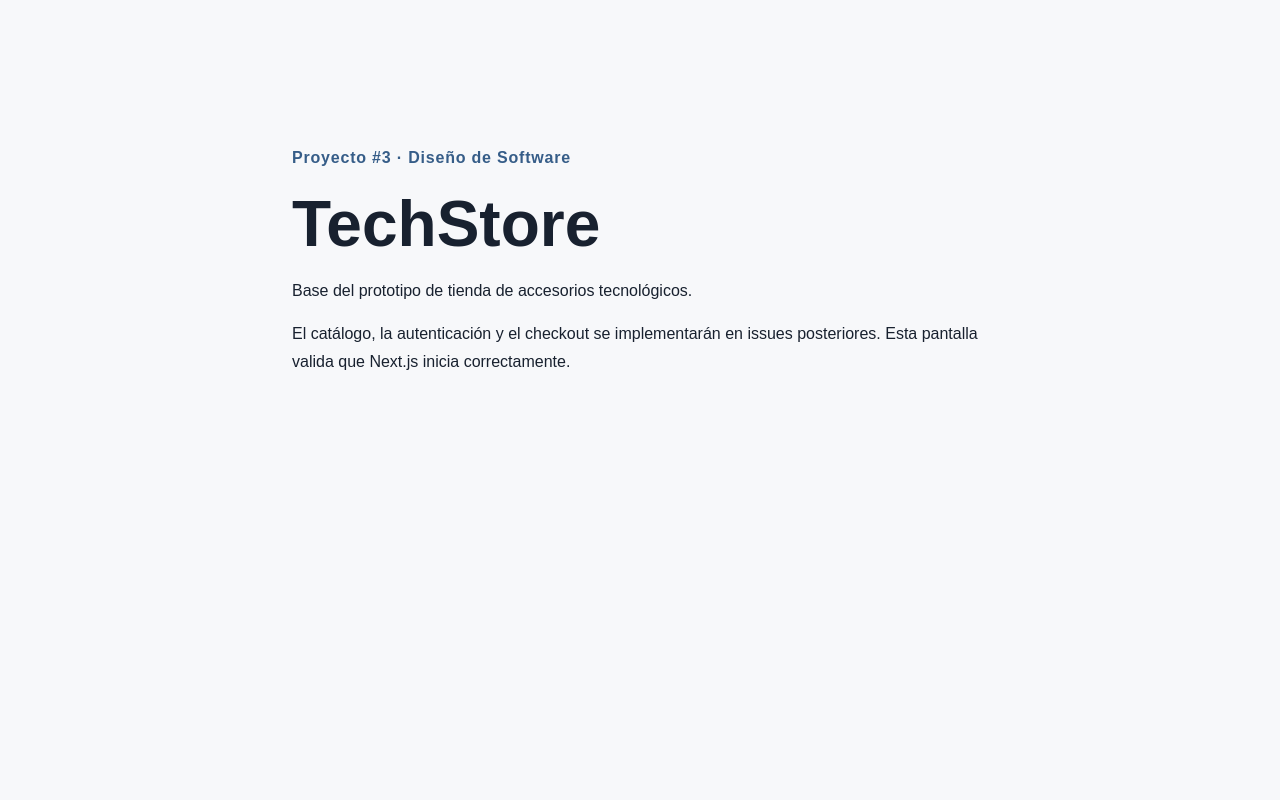
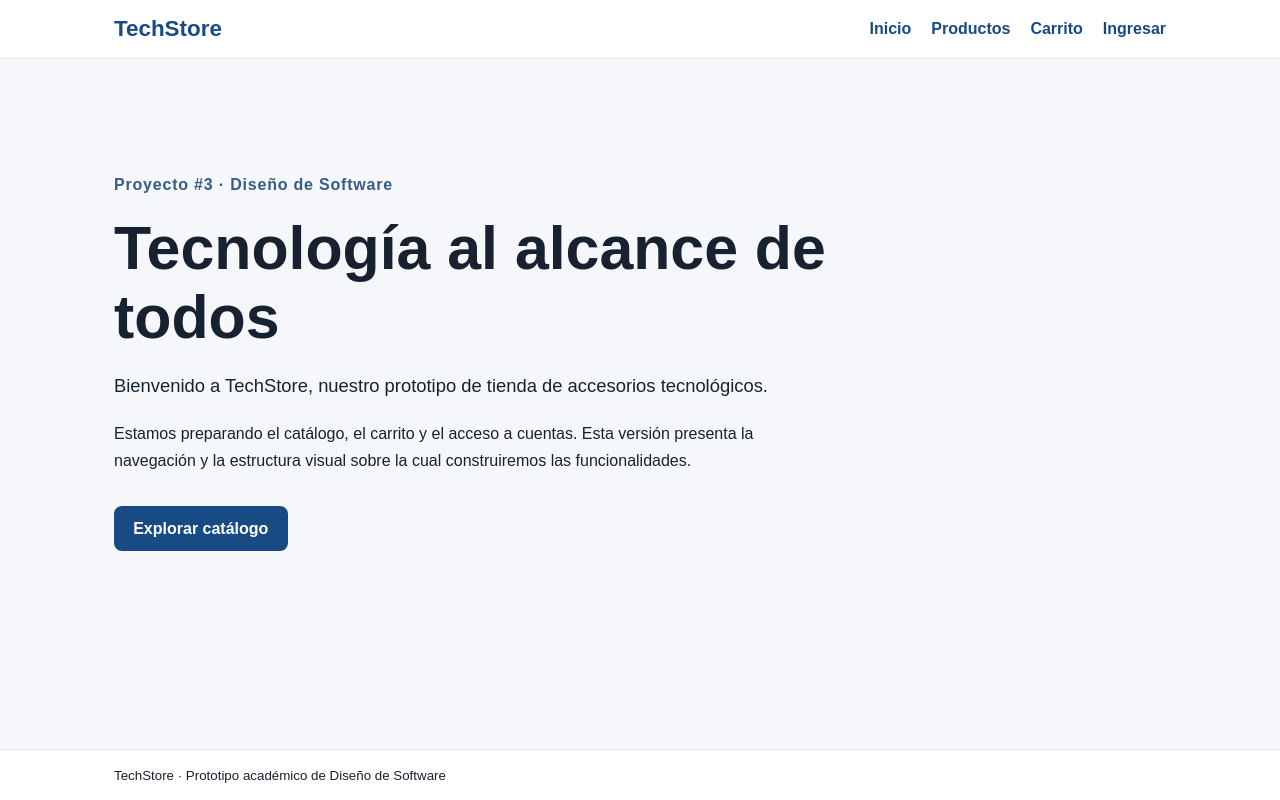
Before and after one commit to Geovanni-Gonzalez/eCommerce-TechStore, a Next.js app in the folder apps/web/: page / in a window 1280 px wide. Built offline with nearby package versions, Linux system fonts and the light colour scheme.

Commit message:
feat(web): completar layout, navegación y ESLint (BKL-009) (#76)
Añade layout, rutas base, cliente HTTP, lint y lockfile validado.

Closes #9

```diff
--- a/apps/web/src/app/globals.css
+++ b/apps/web/src/app/globals.css
@@ -1,7 +1,80 @@
+:root {
+  color-scheme: light;
+  --color-bg: #f5f7fb;
+  --color-text: #18212f;
+  --color-primary: #184b83;
+  --color-border: #dce3eb;
+}
 * { box-sizing: border-box; }
 html { font-family: Arial, Helvetica, sans-serif; }
-body { margin: 0; background: #f7f8fa; color: #18212f; }
-.container { max-width: 760px; margin: 12vh auto; padding: 2rem; }
-h1 { font-size: clamp(2.5rem, 7vw, 4rem); margin: 0.5rem 0 1rem; }
+body {
+  display: flex;
+  min-height: 100vh;
+  flex-direction: column;
+  margin: 0;
+  background: var(--color-bg);
+  color: var(--color-text);
+}
+a { color: var(--color-primary); }
+a:focus-visible, button:focus-visible {
+  outline: 3px solid #d87018;
+  outline-offset: 4px;
+}
+.site-header { background: #fff; border-bottom: 1px solid var(--color-border); }
+.site-header__inner {
+  max-width: 1100px;
+  margin: 0 auto;
+  padding: 1rem 1.5rem;
+  display: flex;
+  align-items: center;
+  justify-content: space-between;
+  gap: 1.5rem;
+  flex-wrap: wrap;
+}
+.brand { font-size: 1.4rem; font-weight: 800; text-decoration: none; }
+.nav-list { display: flex; gap: 1.25rem; flex-wrap: wrap; margin: 0; padding: 0; list-style: none; }
+.nav-list a { text-decoration: none; font-weight: 600; }
+.nav-list a:hover { text-decoration: underline; }
+.container { width: 100%; max-width: 1100px; margin: 0 auto; padding: 2rem 1.5rem; }
+main.container { flex: 1; }
+.hero { max-width: 720px; padding: clamp(1rem, 6vw, 4rem) 0; }
+h1 { font-size: clamp(2.2rem, 5.5vw, 3.8rem); line-height: 1.13; margin: .55rem 0 1rem; }
+h2 { font-size: clamp(1.5rem, 3vw, 2rem); }
 p { line-height: 1.7; }
-.eyebrow { color: #365d88; font-weight: 700; letter-spacing: 0.05em; }
+.lead { font-size: 1.15rem; }
+.eyebrow { color: #365d88; font-weight: 700; letter-spacing: .05em; }
+.button-link {
+  display: inline-block;
+  margin-top: 1rem;
+  background: var(--color-primary);
+  color: white;
+  border-radius: .5rem;
+  padding: .85rem 1.2rem;
+  font-weight: 700;
+  text-decoration: none;
+}
+.button-link:hover { background: #11365e; }
+.site-footer { background: #fff; border-top: 1px solid var(--color-border); }
+.site-footer .container { padding-top: 1rem; padding-bottom: 1rem; }
+.skip-link {
+  position: absolute;
+  top: -100px;
+  left: 1rem;
+  z-index: 100;
+  padding: .6rem 1rem;
+  background: #fff;
+  border: 2px solid var(--color-primary);
+}
+.skip-link:focus { top: 1rem; }
+.notice {
+  border: 1px solid var(--color-border);
+  border-radius: .75rem;
+  background: #fff;
+  padding: 1.5rem;
+  max-width: 680px;
+}
+@media (max-width: 550px) {
+  .site-header__inner { align-items: flex-start; }
+  .nav-list { gap: .8rem; }
+  .container { padding: 1.5rem 1rem; }
+}
--- a/apps/web/src/app/layout.tsx
+++ b/apps/web/src/app/layout.tsx
@@ -1,4 +1,5 @@
 import type { Metadata } from "next";
+import Link from "next/link";
 import "./globals.css";
 
 export const metadata: Metadata = {
@@ -6,12 +7,47 @@ export const metadata: Metadata = {
   description: "Prototipo académico de e-commerce de accesorios tecnológicos",
 };
 
+const navigation = [
+  { href: "/", label: "Inicio" },
+  { href: "/productos", label: "Productos" },
+  { href: "/carrito", label: "Carrito" },
+  { href: "/login", label: "Ingresar" },
+] as const;
+
 export default function RootLayout({
   children,
 }: Readonly<{ children: React.ReactNode }>) {
   return (
     <html lang="es">
-      <body>{children}</body>
+      <body>
+        <a className="skip-link" href="#contenido">
+          Saltar al contenido
+        </a>
+        <header className="site-header">
+          <div className="site-header__inner">
+            <Link className="brand" href="/" aria-label="TechStore, ir al inicio">
+              TechStore
+            </Link>
+            <nav aria-label="Navegación principal">
+              <ul className="nav-list">
+                {navigation.map(({ href, label }) => (
+                  <li key={href}>
+                    <Link href={href}>{label}</Link>
+                  </li>
+                ))}
+              </ul>
+            </nav>
+          </div>
+        </header>
+        <main id="contenido" className="container">
+          {children}
+        </main>
+        <footer className="site-footer">
+          <div className="container">
+            <small>TechStore · Prototipo académico de Diseño de Software</small>
+          </div>
+        </footer>
+      </body>
     </html>
   );
 }
--- a/apps/web/src/app/page.tsx
+++ b/apps/web/src/app/page.tsx
@@ -1,13 +1,22 @@
+import Link from "next/link";
+
 export default function Home() {
   return (
-    <main className="container">
+    <section className="hero" aria-labelledby="titulo-inicio">
       <p className="eyebrow">Proyecto #3 · Diseño de Software</p>
-      <h1>TechStore</h1>
-      <p>Base del prototipo de tienda de accesorios tecnológicos.</p>
+      <h1 id="titulo-inicio">Tecnología al alcance de todos</h1>
+      <p className="lead">
+        Bienvenido a TechStore, nuestro prototipo de tienda de accesorios
+        tecnológicos.
+      </p>
       <p>
-        El catálogo, la autenticación y el checkout se implementarán en issues
-        posteriores. Esta pantalla valida que Next.js inicia correctamente.
+        Estamos preparando el catálogo, el carrito y el acceso a cuentas.
+        Esta versión presenta la navegación y la estructura visual sobre la
+        cual construiremos las funcionalidades.
       </p>
-    </main>
+      <Link className="button-link" href="/productos">
+        Explorar catálogo
+      </Link>
+    </section>
   );
 }
--- a/package.json
+++ b/package.json
@@ -10,6 +10,7 @@
     "build:web": "npm run build --workspace @techstore/web",
     "start:web": "npm run start --workspace @techstore/web",
     "typecheck:web": "npm run typecheck --workspace @techstore/web",
+    "lint:web": "npm run lint --workspace @techstore/web",
     "dev:api": "mvn -f apps/api/pom.xml spring-boot:run",
     "test:api": "mvn -f apps/api/pom.xml test"
   },
```
Also changed, not shown: apps/web/eslint.config.mjs (added, +9 -0 lines), apps/web/package.json (+5 -2 lines), apps/web/src/app/carrito/page.tsx (added, +17 -0 lines), apps/web/src/app/login/page.tsx (added, +17 -0 lines), apps/web/src/app/productos/page.tsx (added, +17 -0 lines), apps/web/src/lib/api.ts (added, +38 -0 lines), 2 other files (tests, documents, lock files or other folders).
